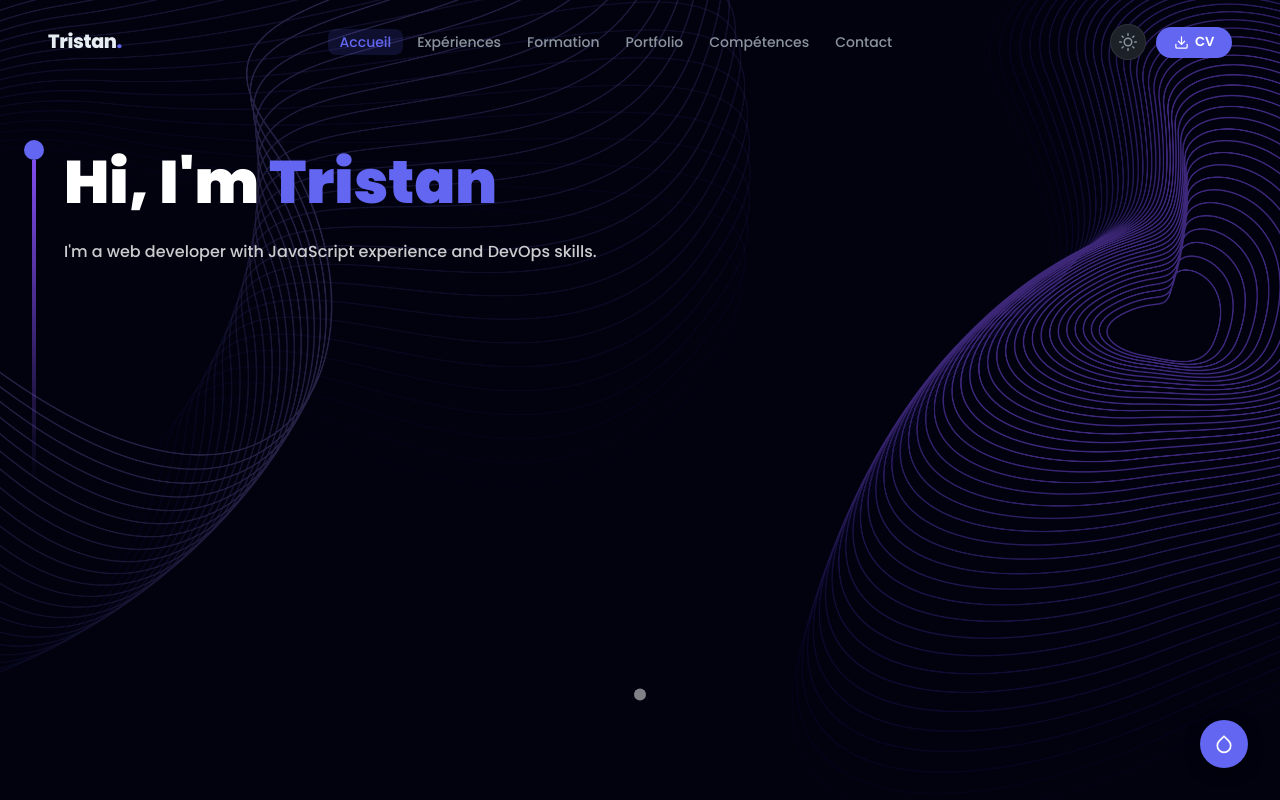
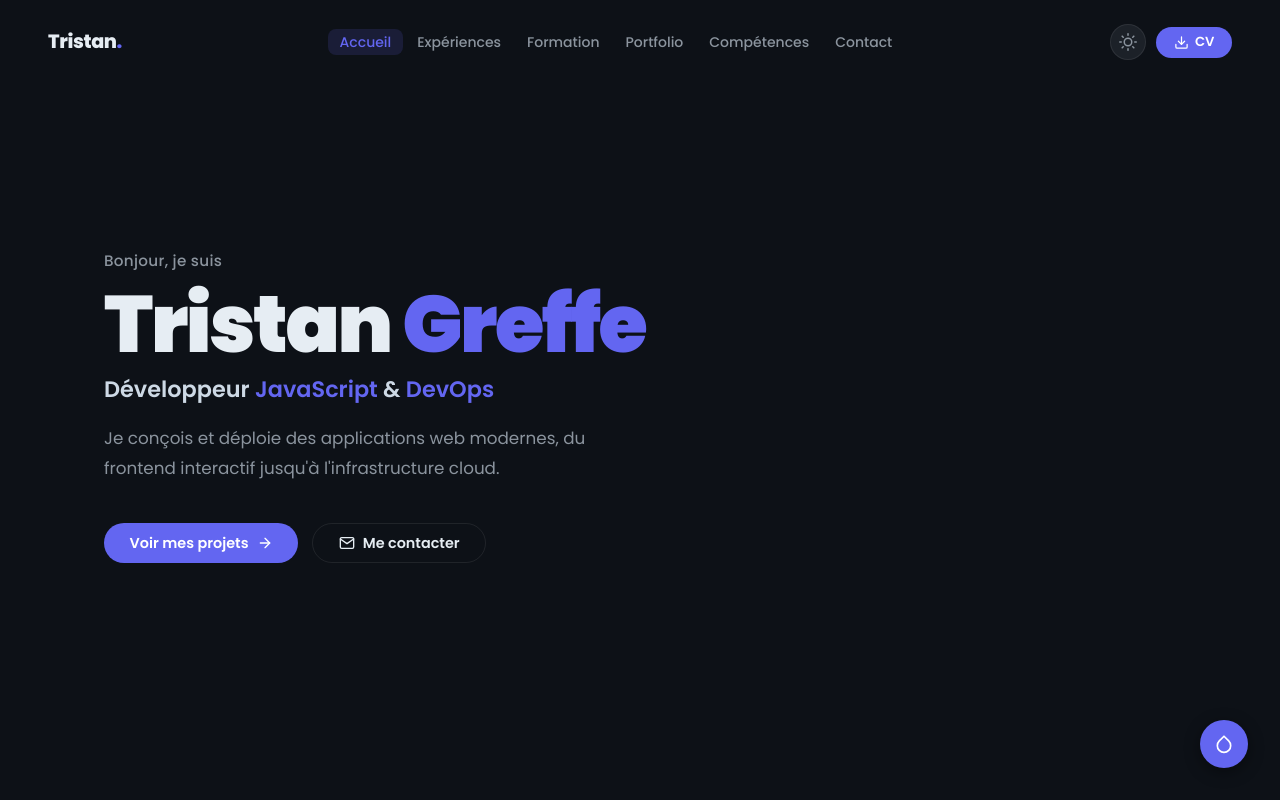
Before and after one commit to tristan-greffe/portfolio, a React (Create React App) app: page / in a window 1280 px wide. Shown: the top 800 px of the page. Built offline with nearby package versions, Linux system fonts and the light colour scheme.

Commit message:
chore: redesign home page with animated hero section

```diff
--- a/src/components/Hero.jsx
+++ b/src/components/Hero.jsx
@@ -1,33 +1,77 @@
 import { motion } from 'framer-motion'
+import { Link } from 'react-router-dom'
+import { FiArrowRight, FiMail } from 'react-icons/fi'
+
+const fadeUp = {
+  hidden: { opacity: 0, y: 40 },
+  visible: (i) => ({
+    opacity: 1,
+    y: 0,
+    transition: { duration: 0.6, delay: i * 0.15, ease: [0.25, 0.46, 0.45, 0.94] }
+  })
+}
 
 const Hero = () => {
   return (
-    <div id="hero">
-      <div className="hero__head">
-        <div>
-          <div />
-          <div />
-        </div>
-        <div>
-          <h1>Hi, I'm <span>Tristan</span></h1>
-          <p>I'm a web developer with JavaScript experience and DevOps skills.</p>
-        </div>
+    <section className="hero">
+      <div className="hero__content">
+        <motion.p
+          className="hero__greeting"
+          variants={fadeUp}
+          initial="hidden"
+          animate="visible"
+          custom={0}
+        >
+          Bonjour, je suis
+        </motion.p>
+
+        <motion.h1
+          className="hero__name"
+          variants={fadeUp}
+          initial="hidden"
+          animate="visible"
+          custom={1}
+        >
+          Tristan <span>Greffe</span>
+        </motion.h1>
+
+        <motion.p
+          className="hero__role"
+          variants={fadeUp}
+          initial="hidden"
+          animate="visible"
+          custom={2}
+        >
+          Développeur <span>JavaScript</span> &amp; <span>DevOps</span>
+        </motion.p>
+
+        <motion.p
+          className="hero__bio"
+          variants={fadeUp}
+          initial="hidden"
+          animate="visible"
+          custom={3}
+        >
+          Je conçois et déploie des applications web modernes, du frontend interactif
+          jusqu'à l'infrastructure cloud.
+        </motion.p>
+
+        <motion.div
+          className="hero__actions"
+          variants={fadeUp}
+          initial="hidden"
+          animate="visible"
+          custom={4}
+        >
+          <Link to="/portfolio" className="btn btn--primary">
+            Voir mes projets <FiArrowRight size={16} />
+          </Link>
+          <Link to="/contact" className="btn btn--outline">
+            <FiMail size={16} /> Me contacter
+          </Link>
+        </motion.div>
       </div>
-      <div className="hero__foot">
-        <a href="#about">
-          <div>
-            <motion.div
-              animate={{ y: [0, 24, 0] }}
-              transition={{
-                duration: 1.5,
-                repeat: Infinity,
-                repeatType: "loop",
-              }}
-            />
-          </div>
-        </a>
-      </div>
-    </div>
+    </section>
   )
 }
 
--- a/src/pages/Home.jsx
+++ b/src/pages/Home.jsx
@@ -1,15 +1,7 @@
 import Hero from '../components/Hero'
-import About from '../components/About'
 
 const Home = () => {
-  return (
-    <>
-      <div className="bg-hero">
-        <Hero />
-      </div>
-      <About />
-    </>
-  )
+  return <Hero />
 }
 
 export default Home
--- a/src/scss/components/hero.scss
+++ b/src/scss/components/hero.scss
@@ -1,99 +1,74 @@
-.bg-hero {
-  background-repeat: no-repeat;
-  background-position: center;
-  background-size: cover;
-  background-image: url(../../assets/herobg.png);
+.hero {
+  min-height: calc(100vh - 80px);
+  display: flex;
+  align-items: center;
+  padding: 2rem 1.5rem 4rem;
+  max-width: 1200px;
+  margin: 0 auto;
+
+  @include desktop-screen {
+    padding: 2rem 4rem 6rem;
+  }
 }
 
-#hero {
-  width: 100%;
-  height: 100vh;
-  margin-left: auto;
-  margin-right: auto;
-  position: relative;
+.hero__content {
+  max-width: 680px;
 }
 
-.hero__head {
-  position: absolute;
-  inset: 0px;
-  top: 120px;
-  margin-left: auto;
-  margin-right: auto;
-  display: flex;
-  max-width: 80rem;
-  flex-direction: row;
-  align-items: flex-start;
-  gap: 1.25rem;
-  padding-left: 1.5rem;
-  padding-right: 1.5rem;
-  > div:first-child {
-    margin-top: 1.25rem;
-    display: flex;
-    flex-direction: column;
-    align-items: center;
-    justify-content: center;
-    div:first-child {
-      height: 1.25rem;
-      width: 1.25rem;
-      border-radius: 9999px;
-      background-color: var(--accent);
+.hero__greeting {
+  font-size: 0.95rem;
+  color: var(--text-muted);
+  font-weight: 500;
+  margin-bottom: 0.875rem;
+  letter-spacing: 0.02em;
 }
-    div:nth-child(2) {
-      height: 10rem;
-      width: 0.25rem;
-      background: -webkit-linear-gradient( -90deg, #804dee 0%, rgba(60, 51, 80, 0) 100% );
+
+.hero__name {
+  font-size: 3rem;
+  font-weight: 900;
+  color: var(--text-primary);
+  line-height: 1.05;
+  margin-bottom: 0.75rem;
+  letter-spacing: -0.03em;
+
   @include desktop-screen {
-        height: 20rem;
+    font-size: 5rem;
   }
-    }
-  }
-  h1 {
-    margin-top: 2rem;
-    font-weight: 900;
-    color: #ffffff;
-    font-size: 40px;
-    @include desktop-screen {
-      font-size: 60px;
-    }
+
   span {
     color: var(--accent);
   }
 }
-  p {
-    margin-top: 2rem;
-    font-size: 16px;
-    font-weight: 500;
-    color: rgba(255, 255, 255, 0.8);
+
+.hero__role {
+  font-size: 1.15rem;
+  font-weight: 600;
+  color: var(--text-secondary);
+  margin-bottom: 1.5rem;
+
+  @include desktop-screen {
+    font-size: 1.4rem;
+  }
+
+  span {
+    color: var(--accent);
   }
 }
 
-.hero__foot {
-  position: absolute;
-  bottom: 8rem;
-  display: flex;
-  width: 100%;
-  align-items: center;
-  justify-content: center;
+.hero__bio {
+  font-size: 1rem;
+  line-height: 1.75;
+  color: var(--text-muted);
+  max-width: 520px;
+  margin-bottom: 2.5rem;
+
   @include desktop-screen {
-    bottom: 4rem;
-  }
-  a > div {
-    height: 64px;
-    width: 35px;
-    display: flex;
-    align-items: flex-start;
-    justify-content: center;
-    border-radius: 1.5rem;
-    border-width: 4px;
-    border-color: rgba(255, 255, 255, 0.5);
-    padding: 0.5rem;
-    > div {
-      margin-bottom: 0.25rem;
-      height: 0.75rem;
-      width: 0.75rem;
-      border-radius: 9999px;
-      background-color: rgba(255, 255, 255, 0.5);
-      transform: translateY(1.25551px) translateZ(0px);
+    font-size: 1.05rem;
   }
 }
+
+.hero__actions {
+  display: flex;
+  flex-wrap: wrap;
+  gap: 0.875rem;
 }
--- a/src/scss/utils.scss
+++ b/src/scss/utils.scss
@@ -1,3 +1,7 @@
+main {
+  padding-top: 80px;
+}
+
 section {
   position: relative;
   z-index: 0;
@@ -13,6 +17,43 @@ section {
     padding-right: 4rem;
     padding-top: 4rem;
     padding-bottom: 4rem;
+  }
+}
+
+.btn {
+  display: inline-flex;
+  align-items: center;
+  gap: 0.5rem;
+  padding: 0.7rem 1.6rem;
+  border-radius: 2rem;
+  font-size: 0.9rem;
+  font-weight: 600;
+  text-decoration: none;
+  cursor: pointer;
+  border: none;
+  font-family: inherit;
+  transition: opacity 0.2s, transform 0.2s, border-color 0.2s, color 0.2s, background 0.2s;
+
+  &--primary {
+    background: var(--accent);
+    color: #fff;
+
+    &:hover {
+      opacity: 0.85;
+      transform: translateY(-2px);
+    }
+  }
+
+  &--outline {
+    background: transparent;
+    color: var(--text-primary);
+    border: 1.5px solid var(--border);
+
+    &:hover {
+      border-color: var(--accent);
+      color: var(--accent);
+      background: var(--accent-muted);
+    }
   }
 }
 
```
Lines whose indentation alone changed are shown as unchanged.
